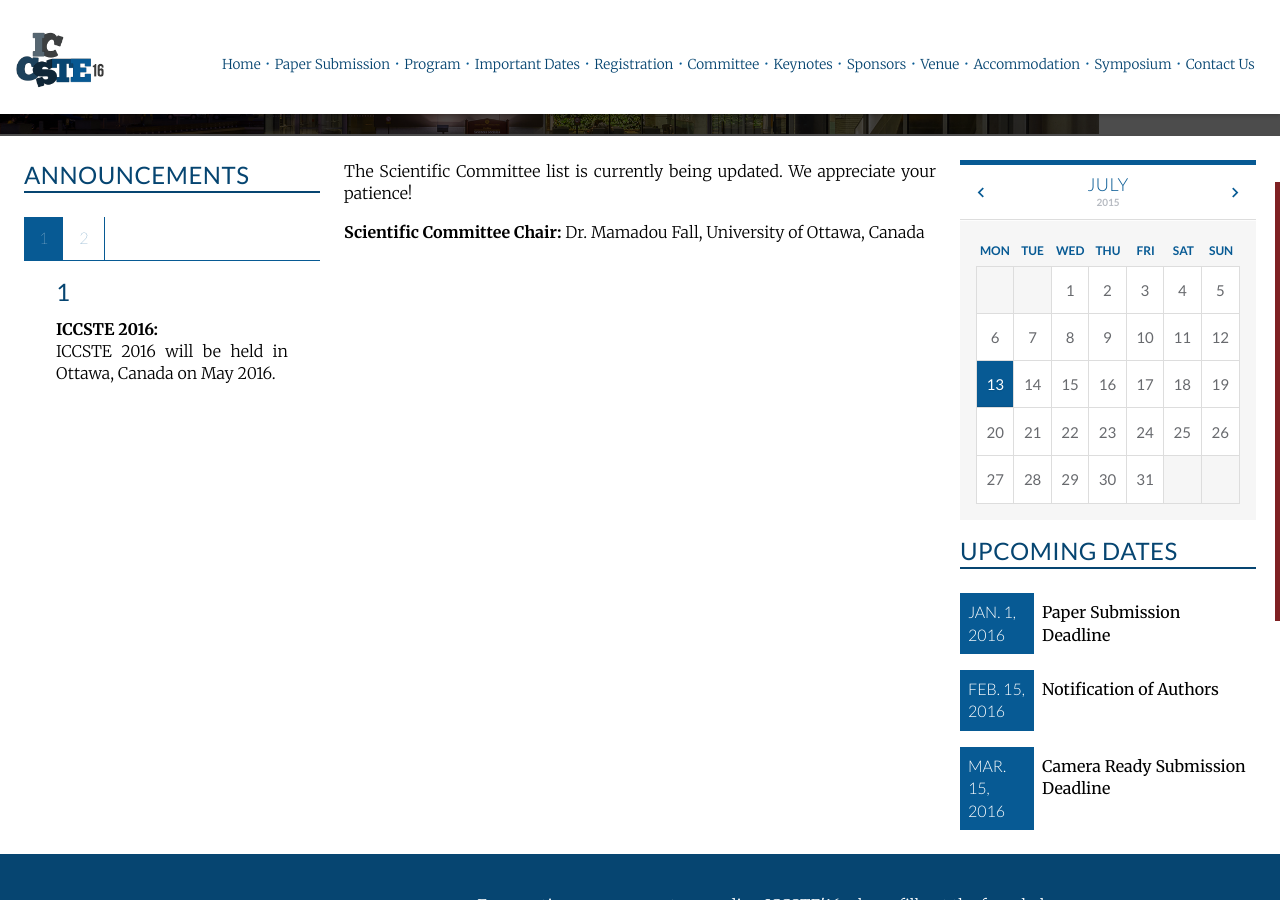
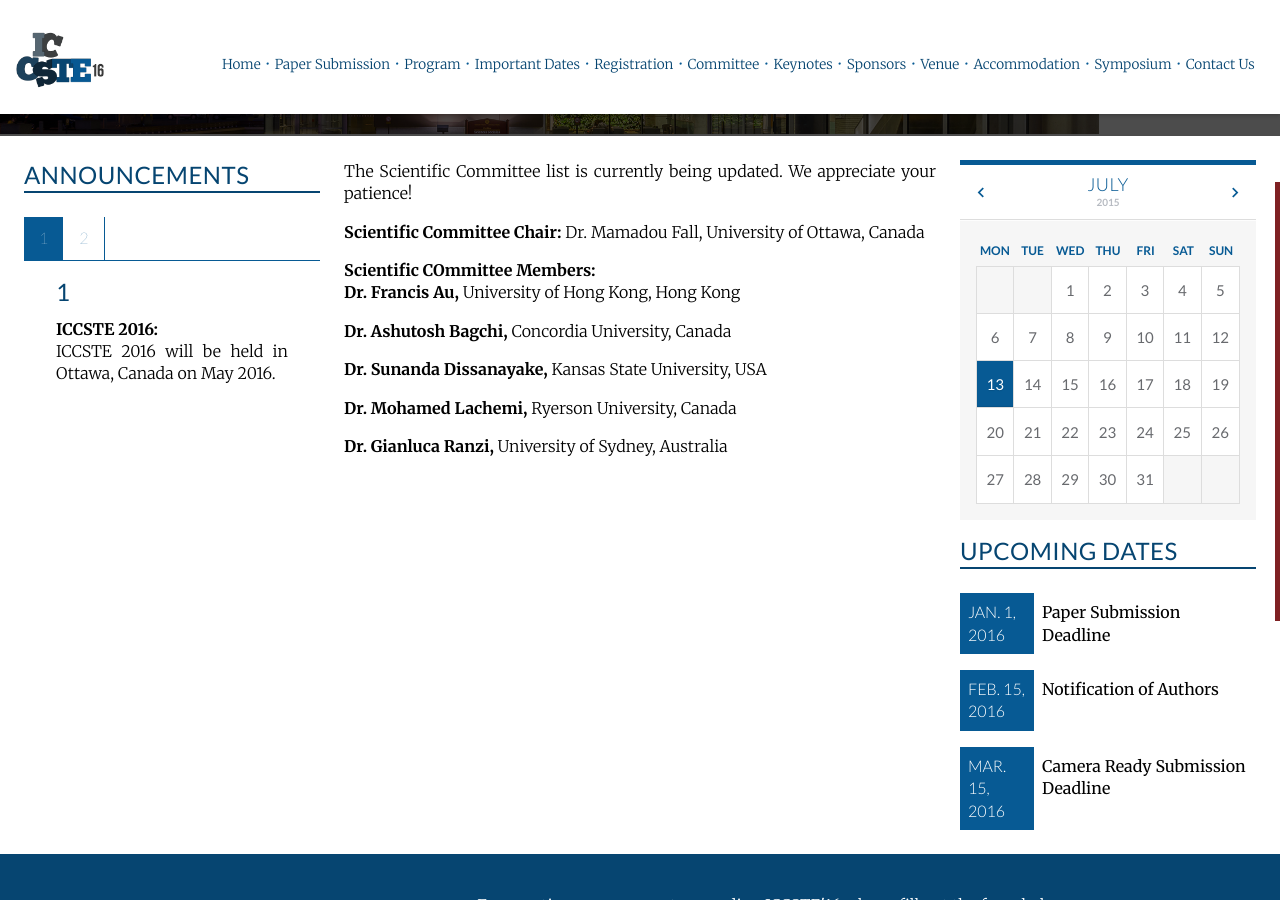
Before and after one commit to emdsgn/iccste, a Jekyll site: the page built from committee.html, in a window 1280 px wide and 900 px high, scrolled down 373 px. Built offline with Jekyll 4.4.1, drawn with Linux system fonts in a browser that asks for light colours; nearby versions of some CDN libraries; Markdown is read by kramdown in place of the engine named in the settings; comment, search, counter and statistics services are not loaded.

Commit message:
Updated SC list

```diff
--- a/committee.html
+++ b/committee.html
@@ -8,5 +8,14 @@ title: ICCSTE'16 - Scientific Committee
     <p class="body">The Scientific Committee list is currently being updated. We appreciate your patience!</p>
 
     <p class="body"><b>Scientific Committee Chair:</b> Dr. Mamadou Fall, University of Ottawa, Canada</p>
+
+    <p class="bold">Scientific COmmittee Members:</p>
+
+    <p class="body"><b>Dr. Francis Au,</b> University of Hong Kong, Hong Kong</p>
+    <p class="body"><b>Dr. Ashutosh Bagchi,</b> Concordia University, Canada</p>
+    <p class="body"><b>Dr. Sunanda Dissanayake,</b> Kansas State University, USA</p>
+    <p class="body"><b>Dr. Mohamed Lachemi,</b> Ryerson University, Canada</p>
+    <p class="body"><b>Dr. Gianluca Ranzi,</b> University of Sydney, Australia</p>
+
   </div>
   </div>
```
Also changed, not shown: 1 other file.
